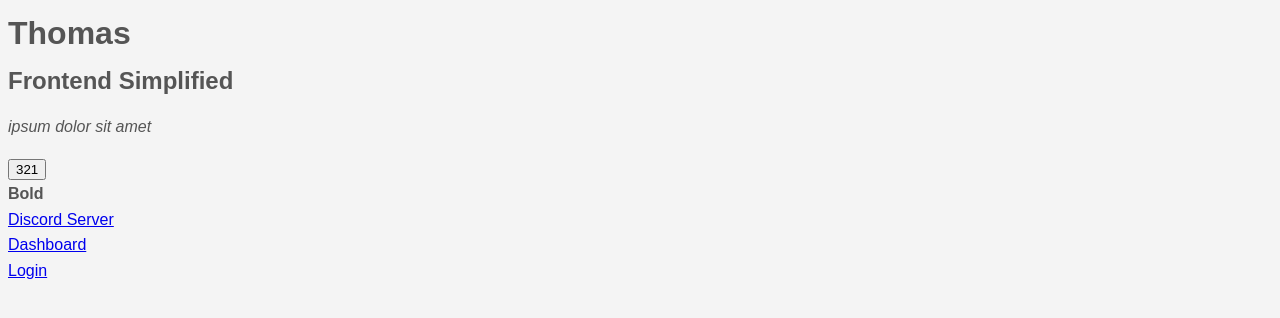
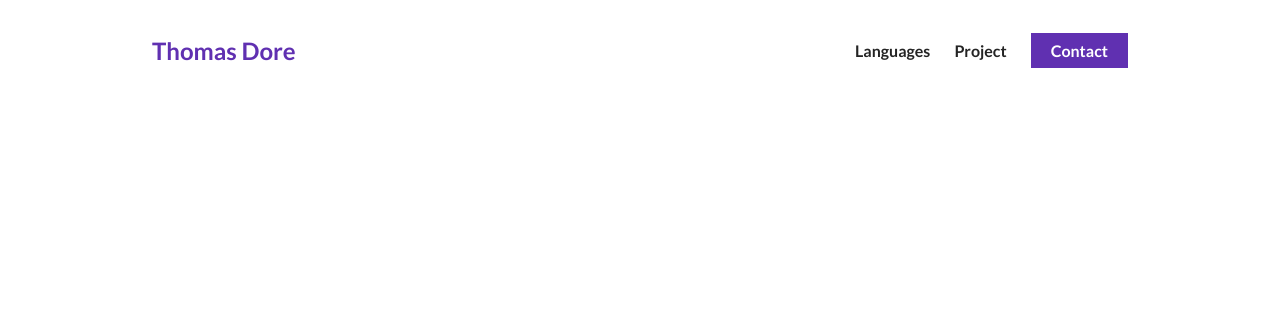
Before and after one commit to tkdore1225/htlm-crash-course, a plain HTML site: page index.html in a window 1280 px wide. Drawn offline with Linux system fonts and the light colour scheme.

Commit message:
website practice

```diff
--- a/index.html
+++ b/index.html
@@ -1,22 +1,47 @@
 <!DOCTYPE html>
 <html lang="en">
   <head>
-    <meta charset="UTF-8">
-    <meta http-equiv="X-UA-Compatible" content="IE=edge">
-    <meta name="viewport" content="width=device-width, initial-scale=1.0">
+    <meta charset="UTF-8" />
+    <meta http-equiv="X-UA-Compatible" content="IE=edge" />
+    <meta name="viewport" content="width=device-width, initial-scale=1.0" />
     <title>Document</title>
-    <link rel="stylesheet" href="style/style.css">
+    <link rel="stylesheet" href="style/style.css" />
   </head>
   <body>
-    <h1>Thomas</h1>
-    <h2>Frontend Simplified</h2>
-    <p><i>ipsum dolor sit amet</i></p>
-    <button>321</button>
+    <section id="about-me">
+      <nav>
+        <div class="personal__logo">Thomas Dore</div>
+        <ul class="nav__link--list">
+          <li>
+            <a
+              href=""
+              class="nav__link--anchor link__hover-effect link__hover-effect--black"
+              >Languages</a
+            >
+          </li>
+          <li>
+            <a
+              href=""
+              class="nav__link--anchor link__hover-effect link__hover-effect--black"
+              >Project</a
+            >
+          </li>
+          <li>
+            <a href="" class="nav__link--anchor nav__link--anchor-primary"
+              >Contact</a
+            >
+          </li>
+        </ul>
+      </nav>
       <div>
-        <b>Bold</b>
+        <div class="about-me__info row">
+            <div class="about-me__info--container">
+                <figure>
+                    <img src="" alt="">
+                </figure>
             </div>
-    <a href="https://discord.gg/frontend" target="_blank">Discord Server</a> <br>
-    <a href="./test/dashboard.html">Dashboard</a> <br>
-    <a href="./login.html">Login</a>
+        </div>
+      </div>
+    </section>
   </body>
 </html>
--- a/style/style.css
+++ b/style/style.css
@@ -1,20 +1,64 @@
-body {
-    background-color: #f4f4f4;
-    color: #555555;
+@import url('https://fonts.googleapis.com/css2?family=Lato:wght@400;700&display=swap');
+* {
+    padding: 0;
+    margin: 0;
+    box-sizing: border-box;
+    font-family: 'Lato', sans-serif;
+}
 
-    font-family: Arial, Helvetica, sans-serif;
+h1, h2, h3, h4, h5, h6, span {
+    color: #242424;
+    text-align: center;
+    line-height: 1.25;
+}
+
+p {
+    line-height: 1.5;
     font-size: 16px;
-    font-weight: normal;
+}
 
-    line-height: 1.6em;
+li {
+    list-style-type: none;
 }
-/*
-display: flex
-flex-direction: row or column;
-align-items: stretch or center or flex-end (bottom);
-justify-content: flex-start/end or center;
-                also space-around and space between;
 
-justify content + align items is commonly used;
-3 tools together
-*/
+/* NAVIGATION BAR */
+
+nav {
+    height: 100px;
+    width: 100%;
+    max-width: 1000px;
+    margin: 0 auto;
+    display: flex;
+    justify-content: space-between;
+    align-items: center;
+}
+
+.nav__link--list {
+    display: flex;
+}
+
+.nav__link--anchor {
+    margin: 0 12px;
+    color: #242424;
+    text-decoration: none;
+    font-weight: 700;
+}
+
+.nav__link--anchor-primary {
+    background-color: #6030b1;
+    padding: 8px 20px;
+    border: 50px;
+    color: white;
+    transition: all 300ms ease;
+}
+
+.nav__link--anchor-primary:hover {
+    background-color: #5d3eff;
+}
+
+.personal__logo {
+    font-size: 24px;
+    color: #6030b1;
+    margin: 0 12px;
+    font-weight: bold;
+}
```
Lines whose indentation alone changed are shown as unchanged.
